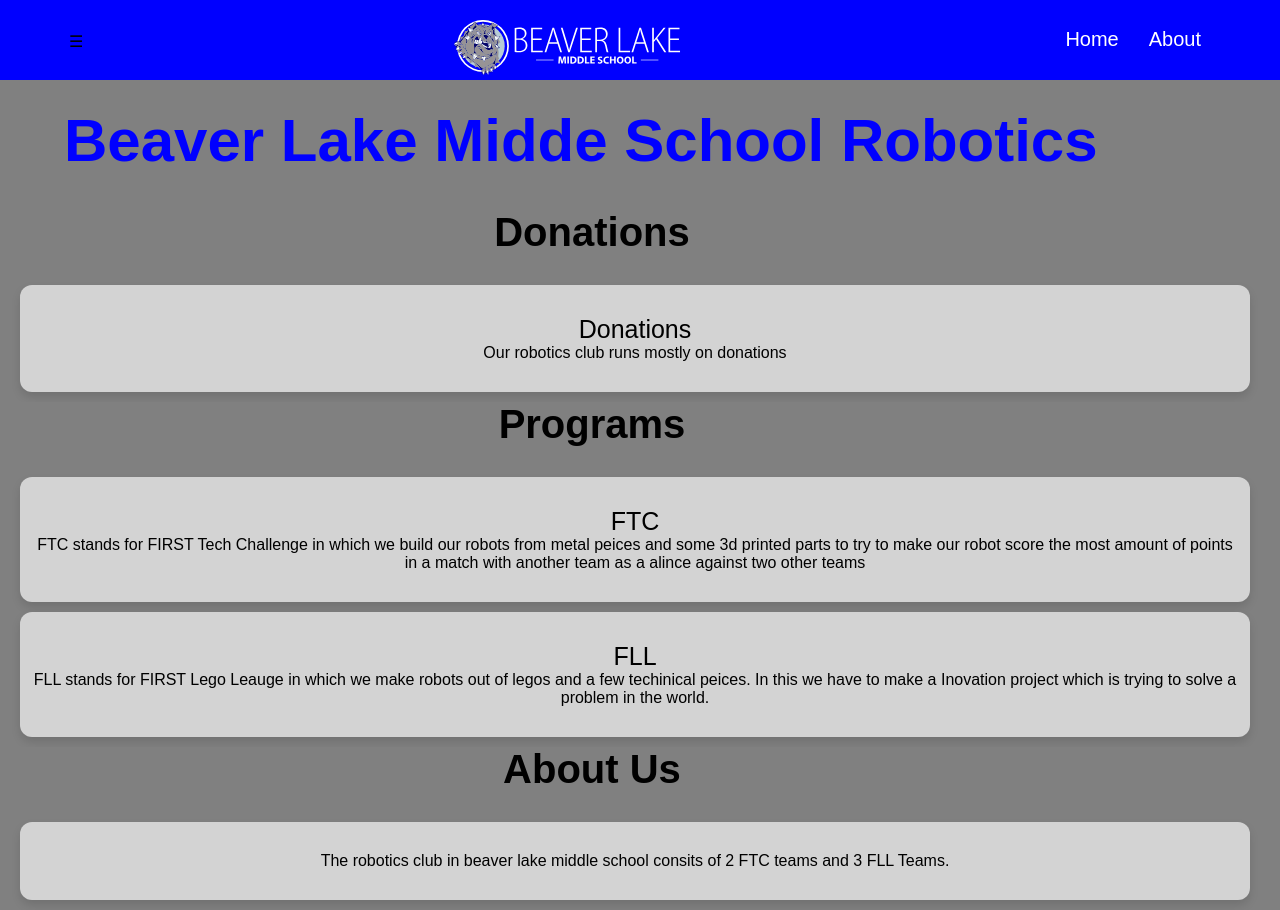
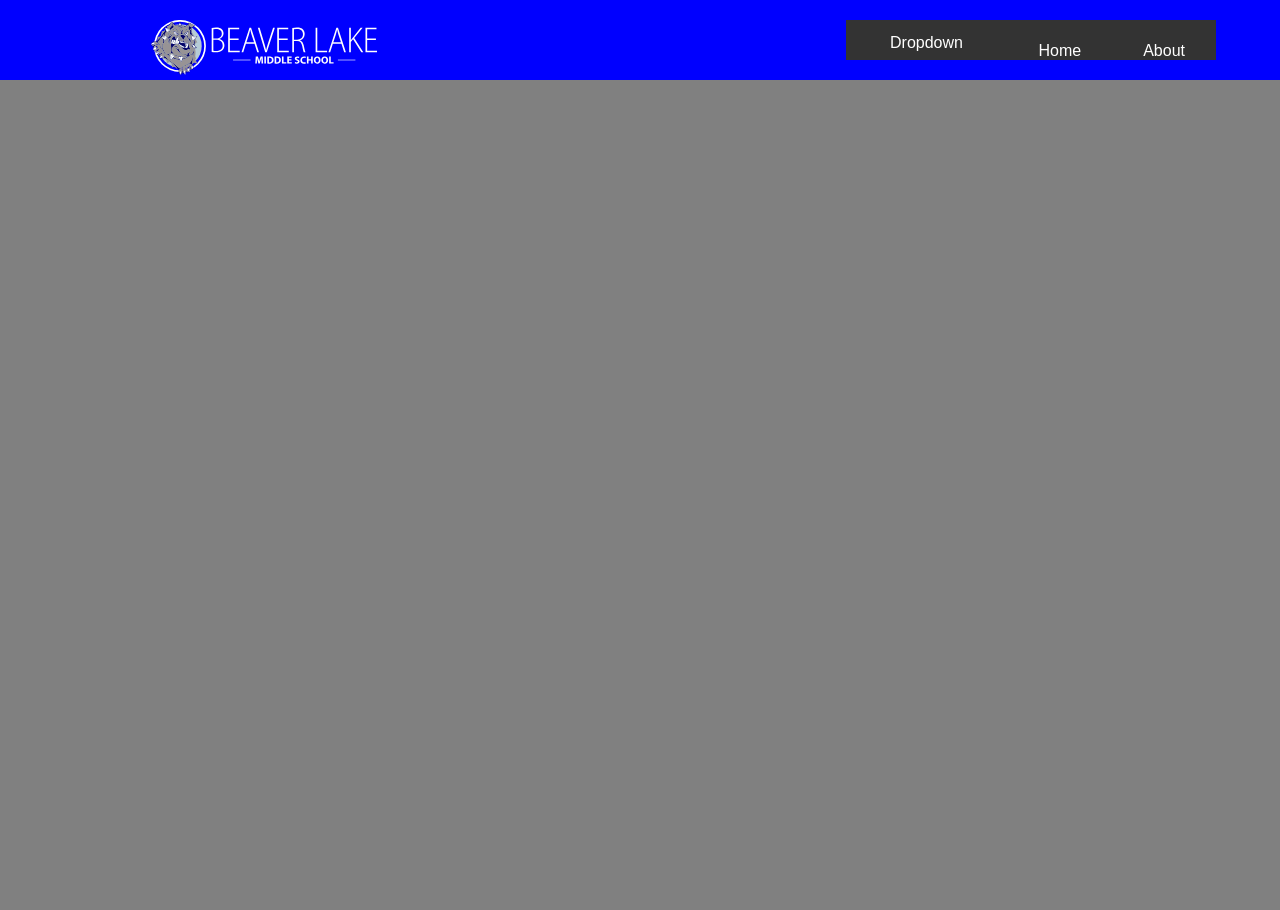
Before and after one commit to parshwa282011/BeaverLakeRoboticsWebsite, a plain HTML site: page index.html in a window 1280 px wide. After the commit the page ends 800 px from the top, so only its background shows below. Drawn offline with Linux system fonts and the light colour scheme.

Commit message:
testing dropdown 1

```diff
--- a/assets/css/index.css
+++ b/assets/css/index.css
@@ -75,48 +75,77 @@ nav .sideMenuButton {
 	}
 }
 
-.sideNavigationBar {
-	height: 100%;
-	position: fixed;
-	top: 0;
-	right: 0%;
-	background-color: blue;
-	overflow-x: hidden;
-	transition: 0.3s ease-in;
-	padding-top: 60px;
-	display: none;
+/* Navbar container */
+.navbar {
+    overflow: hidden;
+    background-color: #333;
+    font-family: Arial;
 }
 
-.sideNavigationBar a {
-	padding: 8px 8px 8px 40px;
-	display: block;
-	font-size: 25px;
-	font-weight: 500;
-	color: #d1d1d1;
-	transition: 0.3s;
-	text-decoration: none;
+/* Links inside the navbar */
+.navbar a {
+    float: left;
+    font-size: 16px;
+    color: white;
+    text-align: center;
+    padding: 14px 16px;
+    text-decoration: none;
 }
 
-.sideNavigationBar a button {
-	padding: 10px 20px;
-	border-radius: 10px;
-	color: blue;
-	font-size: 16px;
-	border-style: none;
-	font-weight: 700;
+/* The dropdown container */
+.dropdown {
+    float: left;
+    overflow: hidden;
 }
 
-.sideNavigationBar a:hover {
-	color: white;
+/* Dropdown button */
+.dropdown .dropbtn {
+    font-size: 16px;
+    border: none;
+    outline: none;
+    color: white;
+    padding: 14px 16px;
+    background-color: inherit;
+    font-family: inherit;
+    margin: 0;
 }
 
-.sideNavigationBar .closeButton {
-	position: absolute;
-	top: 10px;
-	right: 25px;
-	font-size: 20px;
-	margin-left: 50px;
+/* Add a red background color to navbar links on hover */
+.navbar a:hover,
+.dropdown:hover .dropbtn {
+    background-color: black;
 }
+
+/* Dropdown content (hidden by default) */
+.dropdown-content {
+    display: none;
+    position: absolute;
+    background-color: #blue;
+    min-width: 160px;
+    box-shadow: 0px 8px 16px 0px rgba(0, 0, 0, 0.2);
+    z-index: 1;
+}
+
+/* Links inside the dropdown */
+.dropdown-content a {
+    float: none;
+    color: black;
+    padding: 12px 16px;
+    text-decoration: none;
+    display: block;
+    text-align: left;
+}
+
+/* Add a grey background color to dropdown links on hover */
+.dropdown-content a:hover {
+    background-color: #ddd;
+}
+
+/* Show the dropdown menu on hover */
+.dropdown:hover .dropdown-content {
+    display: block;
+}
+
 
 .line {
 	display: flex;
--- a/index.html
+++ b/index.html
@@ -1,112 +1,30 @@
 <!DOCTYPE html>
 <html lang="en">
-
 	<head>
-	<meta charset="UTF-8" />
-	<meta http-equiv="X-UA-Compatible" content="IE=edge" />
-	<meta name="viewport" content="width=device-width, initial-scale=1.0" />
-	<link rel="stylesheet" href="assets/css/index.css" />
+		<meta charset="UTF-8"/>
+		<meta http-equiv="X-UA-Compatible" content="IE=edge"/>
+		<meta name="viewport" content="width=device-width, initial-scale=1.0"/>
+		<link rel="stylesheet" href="../assets/css/index.css"/>
 		<script src="assets/js/index.js"></script>
 		<title>Beaver Lake</title>
 	</head>
-
 	<body>
 		<nav>
-		<div class="button">☰</div>
-		<img src="assets/images/MiddleSchools_BLMS-LargeLetterswhite.svg" alt="Bulldog" width="400" height="55" />
+			<img src="assets/images/MiddleSchools_BLMS-LargeLetterswhite.svg" alt="Bulldog" width="400" height="55"/>
 			<div class="navbar">
+				<div class="dropdown">
+					<button class="dropbtn">Dropdown <i class="fa fa-caret-down"></i></button>
+					<div class="dropdown-content">
+						<a href="#">Link 1</a>
+						<a href="#">Link 2</a>
+						<a href="#">Link 3</a>
+					</div>
+				</div>
 				<ul>
 					<li><a href="/">Home</a></li>
 					<li><a href="about">About</a></li>
 				</ul>
 			</div>
 		</nav>
-
-	<head>
-		<meta charset="UTF-8" />
-		<meta http-equiv="X-UA-Compatible" content="IE=edge" />
-		<meta name="viewport" content="width=device-width, initial-scale=1.0" />
-		<link rel="stylesheet" href="../assets/css/index.css" />
-	</head>
-
-	<body>
-		<section class="about">
-			<div class="content" id="Home">
-				<div class="line">
-					<div class="side1">
-						<h1>Beaver Lake Midde School Robotics</h1>
-					</div>
-				</div>
-			</div>
-			<div class="content" id="Donations">
-				<div class="title">
-					<span>Donations</span>
-				</div>
-				<div class="boxes1">
-					<div class="box">
-						<div class="topic">
-							<a>
-								Donations
-							</a>
-						</div>
-						<p>
-							Our robotics club runs mostly on donations
-						</p>
-					</div>
-				</div>
-			</div>
-			<div class="content" id="Programs">
-				<div class="title">
-					<span>Programs</span>
-				</div>
-				<div class="boxes1">
-					<div class="box">
-						<div class="topic">
-							<a href="ftc" target="_self">
-								FTC
-							</a>
-							<p>
-								FTC stands for FIRST Tech Challenge in which we build our robots from metal peices and
-								some
-								3d printed parts to try to make our robot score the most amount of points in a match
-								with
-								another team as a alince against two other teams
-							</p>
-						</div>
-					</div>
-					<div class="box">
-						<div class="topic">
-							<a href="fll" target="_self">
-								FLL
-							</a>
-							<p>
-								FLL stands for FIRST Lego Leauge in which we make robots out of legos and a few
-								techinical
-								peices. In this we have to make a Inovation project which is trying to solve a problem
-								in
-								the world.
-							</p>
-						</div>
-					</div>
-				</div>
-			</div>
-			<div class="content">
-				<div class="title">
-					About Us
-				</div>
-				<div class="boxes1">
-					<div class="box">
-						<div class="topic">
-							<p>
-								The robotics club in beaver lake middle school consits of 2 FTC teams and 3 FLL Teams.
-							</p>
-						</div>
-					</div>
-				</div>
-			</div>
-		</section>
 	</body>
-
-</body>
-
 </html>
```
Lines whose indentation alone changed are shown as unchanged.
